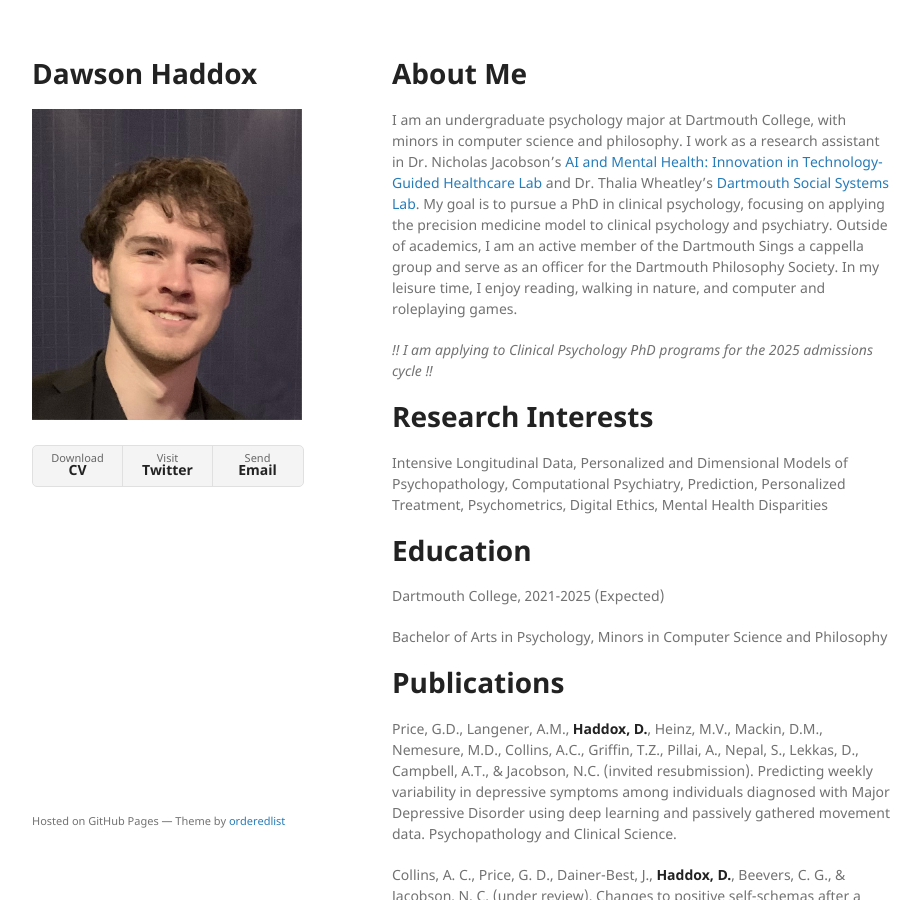
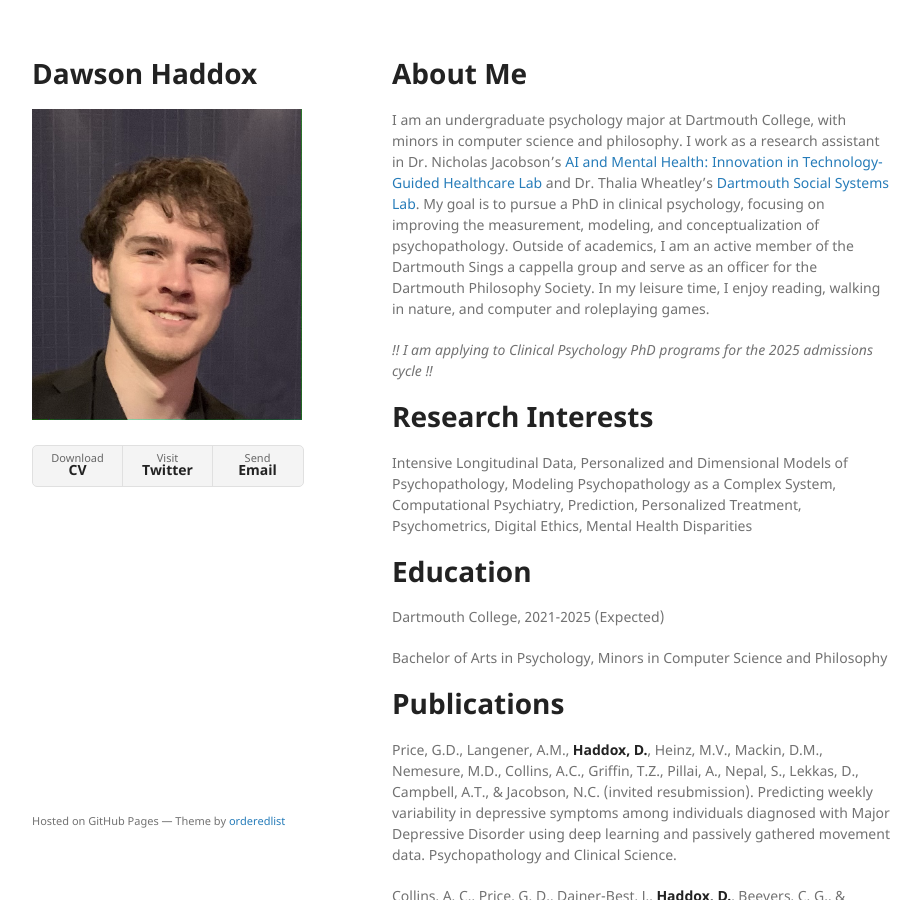
Before and after one commit to ddhaddox/ddhaddox.github.io, a Jekyll site: the page built from index.md, in a window 1280 px wide and 900 px high. Shown: the whole window, without its empty margins (178-1099 px from the left). Built offline with Jekyll 4.4.1, drawn with Linux system fonts in a browser that asks for light colours; our own code applies the rules of GitHub Pages for plain Markdown files.

Commit message:
Update index.md

```diff
--- a/index.md
+++ b/index.md
@@ -3,12 +3,12 @@
 ---
 
 # About Me
-I am an undergraduate psychology major at Dartmouth College, with minors in computer science and philosophy. I work as a research assistant in Dr. Nicholas Jacobson’s [AI and Mental Health: Innovation in Technology-Guided Healthcare Lab](https://geiselmed.dartmouth.edu/jacobsonlab/) and Dr. Thalia Wheatley’s [Dartmouth Social Systems Lab](http://www.wheatlab.com). My goal is to pursue a PhD in clinical psychology, focusing on applying the precision medicine model to clinical psychology and psychiatry. Outside of academics, I am an active member of the Dartmouth Sings a cappella group and serve as an officer for the Dartmouth Philosophy Society. In my leisure time, I enjoy reading, walking in nature, and computer and roleplaying games.
+I am an undergraduate psychology major at Dartmouth College, with minors in computer science and philosophy. I work as a research assistant in Dr. Nicholas Jacobson’s [AI and Mental Health: Innovation in Technology-Guided Healthcare Lab](https://geiselmed.dartmouth.edu/jacobsonlab/) and Dr. Thalia Wheatley’s [Dartmouth Social Systems Lab](http://www.wheatlab.com). My goal is to pursue a PhD in clinical psychology, focusing on improving the measurement, modeling, and conceptualization of psychopathology. Outside of academics, I am an active member of the Dartmouth Sings a cappella group and serve as an officer for the Dartmouth Philosophy Society. In my leisure time, I enjoy reading, walking in nature, and computer and roleplaying games.
 
 *!! I am applying to Clinical Psychology PhD programs for the 2025 admissions cycle !!*
 
 # Research Interests
-Intensive Longitudinal Data, Personalized and Dimensional Models of Psychopathology, Computational Psychiatry, Prediction, Personalized Treatment, Psychometrics, Digital Ethics, Mental Health Disparities
+Intensive Longitudinal Data, Personalized and Dimensional Models of Psychopathology, Modeling Psychopathology as a Complex System, Computational Psychiatry, Prediction, Personalized Treatment, Psychometrics, Digital Ethics, Mental Health Disparities
 
 # Education
 Dartmouth College, 2021-2025 (Expected)
```
Also changed, not shown: 1 other file.
